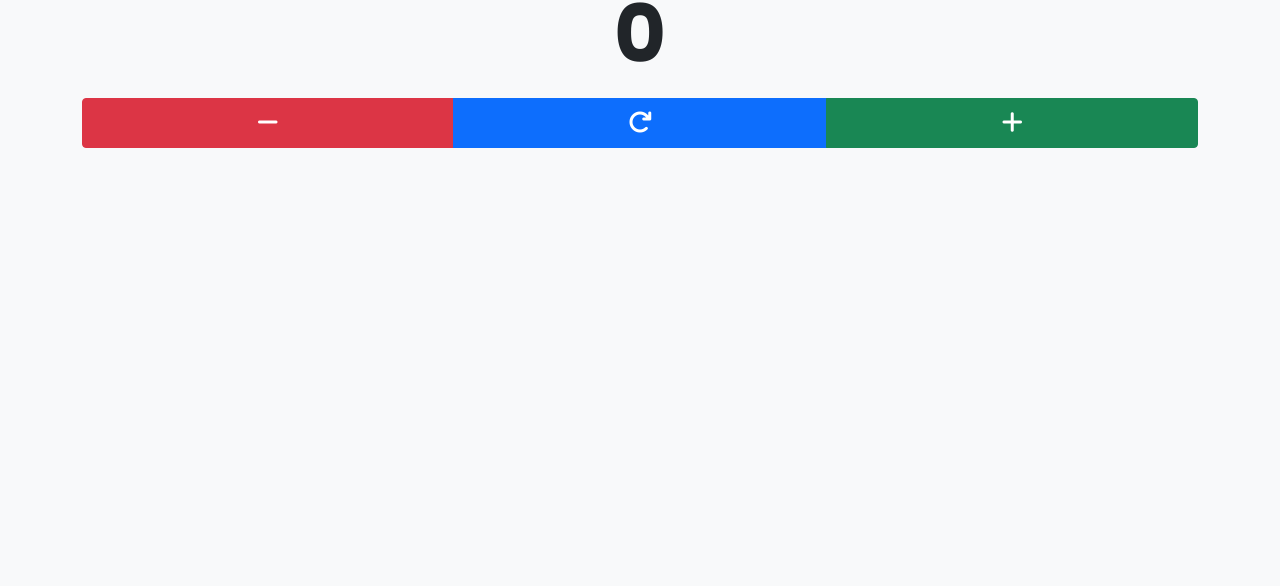
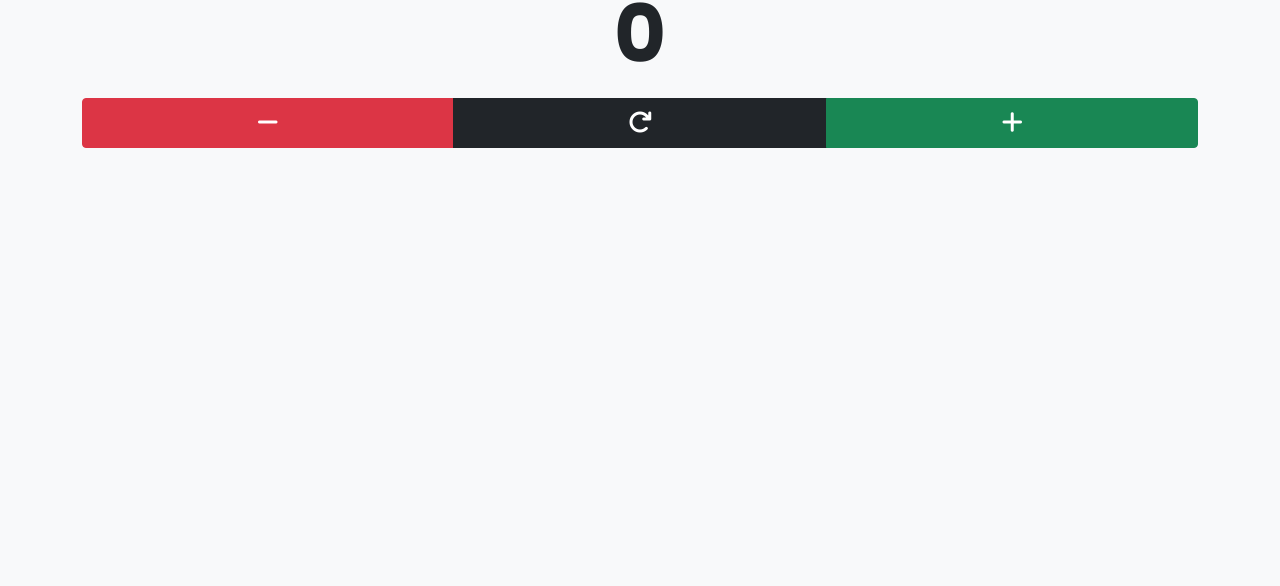
Before and after one commit to patrickperez527/counter, a plain HTML site: page index.html in a window 1280 px wide. Shown: the part 214-800 px from the top of the page. Drawn offline with nearby package versions, Linux system fonts and the light colour scheme.

Commit message:
reset button color changed

```diff
--- a/index.html
+++ b/index.html
@@ -14,7 +14,7 @@
         <h1 class="display-1 fw-bolder" id="value">0</h1>
         <div class="mt-3 btn-group d-flex flex-wrap">
             <button class="btn decrease btn-danger text-uppercase fw-bold fs-4" data-bs-toggle="tooltip" data-bs-placement="top" title="Counter - 1"><i class="fa-solid fa-minus"></i></button>
-            <button class="btn reset btn-primary text-uppercase fw-bold fs-4" data-bs-toggle="tooltip" data-bs-placement="bottom" title="Reset Counter"><i class="fa-solid fa-arrow-rotate-right"></i></button>
+            <button class="btn reset btn-dark text-uppercase fw-bold fs-4" data-bs-toggle="tooltip" data-bs-placement="bottom" title="Reset Counter"><i class="fa-solid fa-arrow-rotate-right"></i></button>
             <button class="btn increase btn-success text-uppercase fw-bold fs-4" data-bs-toggle="tooltip" data-bs-placement="top" title="Counter + 1"><i class="fa-solid fa-plus"></i></button>
         </div>
     </div>
```
